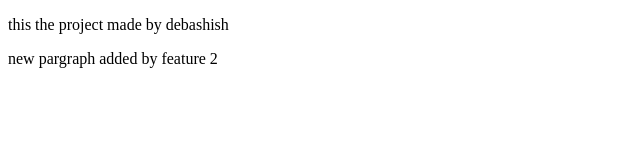
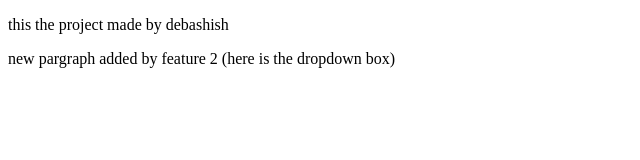
Before and after one commit to Debashish-coder/localrepo, a plain HTML site: page index.html in a window 1280 px wide. Shown: the whole page, without its empty margins (0-640 px from the left). Drawn offline with Linux system fonts and the light colour scheme.

Commit message:
new line added

```diff
--- a/index.html
+++ b/index.html
@@ -3,6 +3,6 @@
     <head></head>
     <body>
         <p> this the project made by debashish</p>
-        <p>new pargraph added by feature 2</p>
+        <p>new pargraph added by feature 2 (here is the dropdown box)</p>
     </body>
 </html>
```
